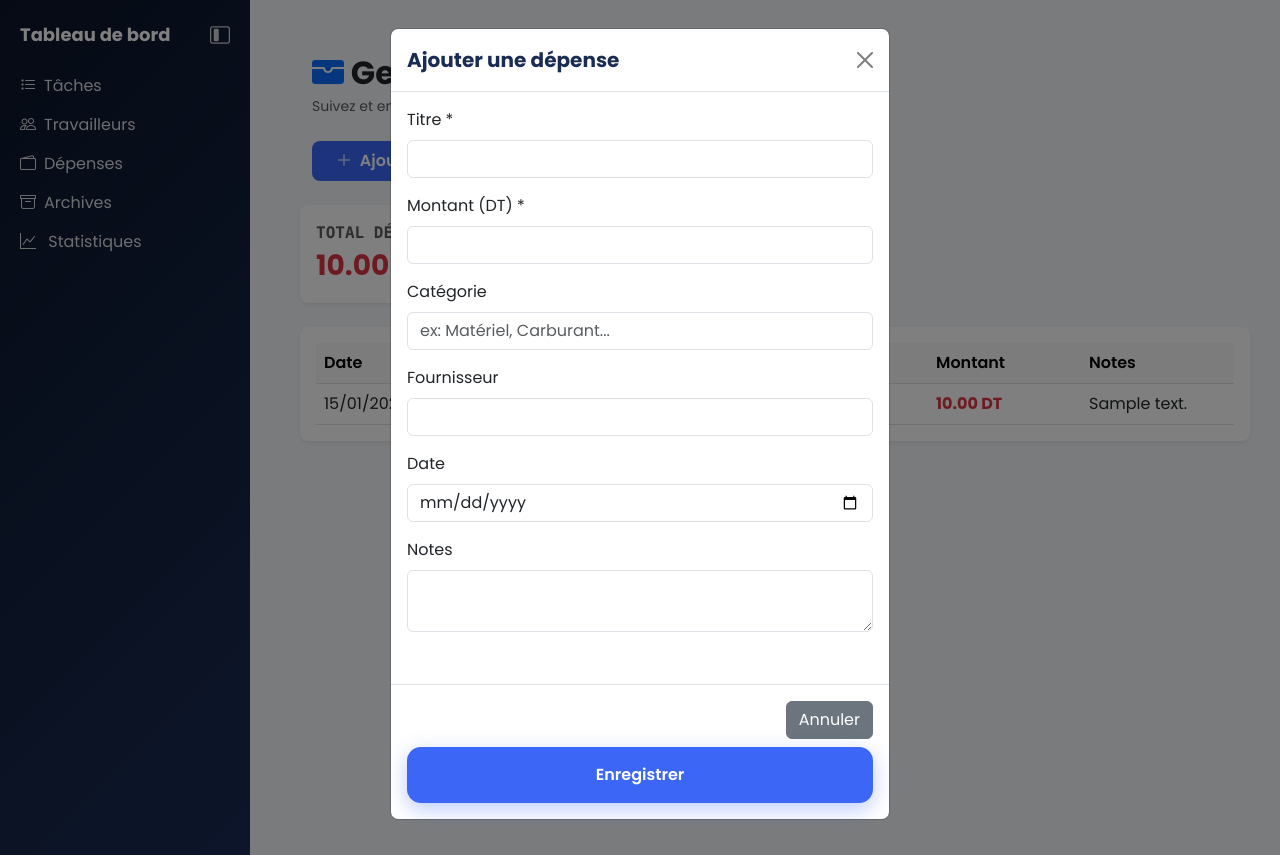
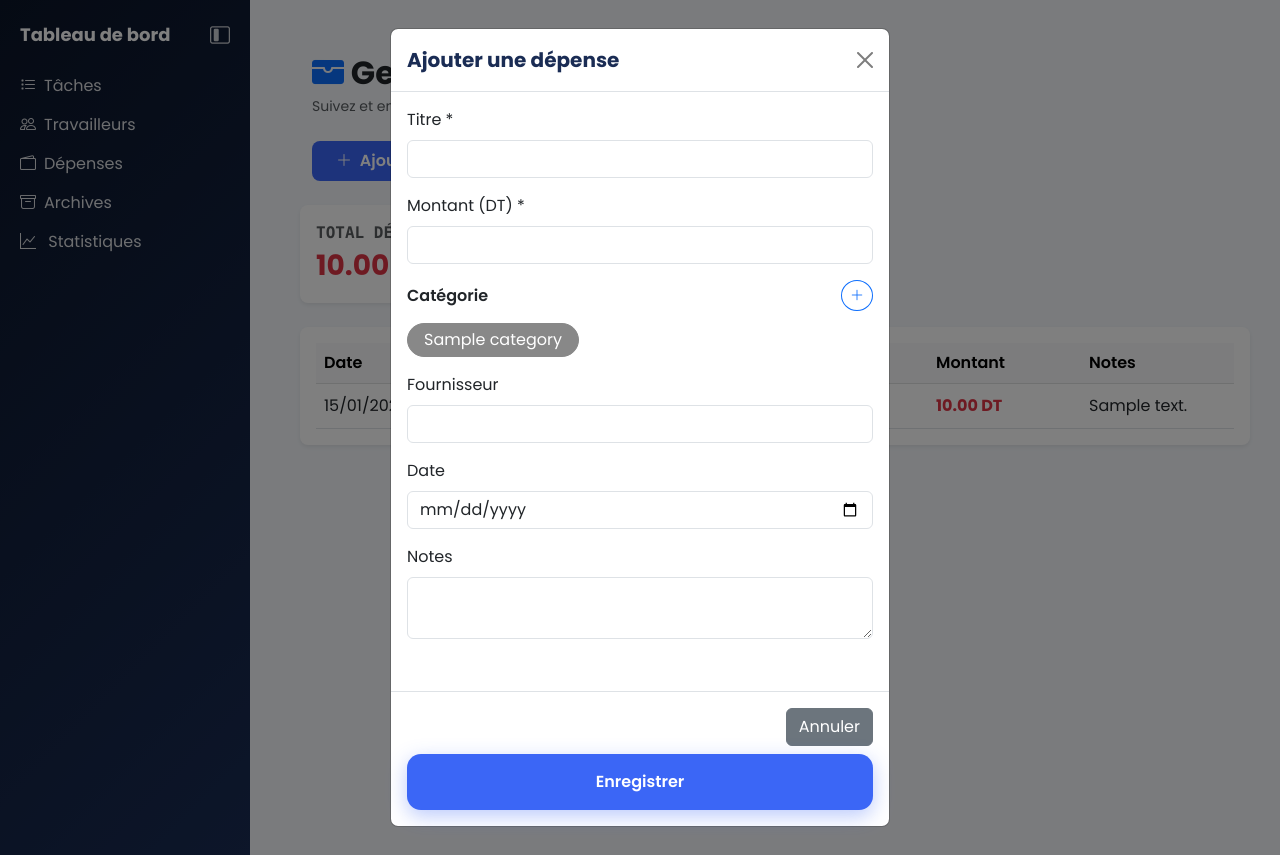
Before and after one commit to maramtemime/business-management-app, a Flask app: page /depenses in a window 1280 px wide, after a click on "Ajouter une dépense". Run offline with Flask 3, Linux system fonts and the light colour scheme; tables that the repository leaves empty hold one stand-in row (values such as "Sample post").

Commit message:
fix duplicate /depenses route and add expense categorie management

```diff
--- a/app.py
+++ b/app.py
@@ -159,6 +159,12 @@ class Expense(db.Model):
 
     def __repr__(self):
         return f'<Expense {self.title} - {self.amount} DT>'
+
+class Category(db.Model):
+    __tablename__ = 'category'
+    id = db.Column(db.Integer, primary_key=True)
+    name = db.Column(db.String(50), unique=True, nullable=False)
+    color = db.Column(db.String(20), nullable=False, default="#6c757d")
 
 # --- ROUTES ---
 @app.route("/", methods=["GET", "POST"])
@@ -773,6 +779,19 @@ def update_payment_note():
 
 @app.route('/depenses', methods=['GET', 'POST'])
 def depenses():
+    # Pre-populate default categories if none exist
+    default_categories = [
+        {'name': 'Matériaux', 'color': '#0d6efd'},
+        {'name': 'Transport', 'color': '#fd7e14'},
+        {'name': 'Outillage', 'color': '#198754'},
+        {'name': 'Carburant', 'color': '#dc3545'},
+        {'name': 'Autre', 'color': '#6c757d'}
+    ]
+    if Category.query.count() == 0:
+        for cat in default_categories:
+            db.session.add(Category(name=cat['name'], color=cat['color']))
+        db.session.commit()
+
     if request.method == 'POST':
         title = request.form.get('title', '').strip()
         category = request.form.get('category', '').strip()
@@ -804,10 +823,26 @@ def depenses():
             db.session.commit()
             return redirect(url_for('depenses'))
 
+    categories = Category.query.all()
+    categories_dict = {cat.name: cat.color for cat in categories}
     expenses = Expense.query.order_by(Expense.date.desc()).all()
     total_expenses = sum(e.amount for e in expenses)
-    return render_template('depenses.html', expenses=expenses, total_expenses=total_expenses)
 
+    return render_template('depenses.html', expenses=expenses, total_expenses=total_expenses, categories=categories, categories_dict=categories_dict)
+
+@app.route('/add_category', methods=['POST'])
+def add_category():
+    name = request.form.get('category_name', '').strip()
+    color = request.form.get('category_color', '#0d6efd').strip()
+
+    if name:
+        existing = Category.query.filter_by(name=name).first()
+        if not existing:
+            new_cat = Category(name=name, color=color)
+            db.session.add(new_cat)
+            db.session.commit()
+
+    return redirect(url_for('depenses'))
 
 if __name__ == "__main__":
     with app.app_context():
--- a/templates/depenses.html
+++ b/templates/depenses.html
@@ -43,7 +43,11 @@
                     <tr>
                         <td>{{ expense.date.strftime('%d/%m/%Y') }}</td>
                         <td class="fw-semibold">{{ expense.title }}</td>
-                        <td><span class="badge bg-secondary">{{ expense.category }}</span></td>
+                        <td>
+                            <span class="badge rounded-pill text-white px-3 py-2" style="background-color: {{ categories_dict.get(expense.category, '#6c757d') }};">
+                                {{ expense.category }}
+                            </span>
+                        </td>
                         <td>{{ expense.vendor or '-' }}</td>
                         <td class="fw-bold text-danger">{{ "%.2f"|format(expense.amount) }} DT</td>
                         <td>{{ expense.notes or '-' }}</td>
@@ -77,10 +81,33 @@
                         <label class="form-label">Montant (DT) *</label>
                         <input type="number" step="0.01" name="amount" class="form-control" required>
                     </div>
+
+                    <!-- Interactive Pill List Category Field -->
                     <div class="mb-3">
-                        <label class="form-label">Catégorie</label>
-                        <input type="text" name="category" class="form-control" placeholder="ex: Matériel, Carburant...">
+                        <div class="d-flex align-items-center justify-content-between mb-2">
+                            <label class="form-label mb-0 fw-semibold">Catégorie</label>
+                            <button type="button" class="btn btn-sm btn-outline-primary rounded-circle" data-bs-toggle="modal" data-bs-target="#addCategoryModal" title="Créer une catégorie">
+                                <i class="bi bi-plus-lg"></i>
+                            </button>
+                        </div>
+
+                        <input type="hidden" name="category" id="selected_category" value="Matériaux">
+
+                        <div class="d-flex flex-wrap gap-2 pt-1" id="categoryPillContainer">
+                            {% for cat in categories %}
+                            <button type="button"
+                                    class="category-pill btn rounded-pill border px-3 py-1 text-dark d-flex align-items-center gap-2 {% if loop.first %}active-pill{% endif %}"
+                                    data-category-name="{{ cat.name }}"
+                                    data-color="{{ cat.color }}"
+                                    style="border-color: {{ cat.color }} !important; {% if loop.first %}background-color: {{ cat.color }}; color: white !important;{% endif %}"
+                                    onclick="selectCategory(this)">
+                                <span class="dot-indicator" style="width: 8px; height: 8px; border-radius: 50%; background-color: {{ cat.color }}; display: {% if loop.first %}none{% else %}inline-block{% endif %};"></span>
+                                <span>{{ cat.name }}</span>
+                            </button>
+                            {% endfor %}
+                        </div>
                     </div>
+
                     <div class="mb-3">
                         <label class="form-label">Fournisseur</label>
                         <input type="text" name="vendor" class="form-control">
@@ -102,4 +129,53 @@
         </div>
     </div>
 </div>
+
+<!-- Modal to Add New Category -->
+<div class="modal fade" id="addCategoryModal" tabindex="-1" aria-hidden="true">
+    <div class="modal-dialog modal-sm">
+        <div class="modal-content">
+            <div class="modal-header">
+                <h6 class="modal-title fw-bold">Nouvelle Catégorie</h6>
+                <button type="button" class="btn-close" data-bs-dismiss="modal" aria-label="Close"></button>
+            </div>
+            <form action="{{ url_for('add_category') }}" method="POST">
+                <div class="modal-body">
+                    <div class="mb-3">
+                        <label class="form-label">Nom de catégorie *</label>
+                        <input type="text" name="category_name" class="form-control" placeholder="ex: Transport" required>
+                    </div>
+                    <div class="mb-3">
+                        <label class="form-label">Couleur de représentation</label>
+                        <input type="color" name="category_color" class="form-control form-control-color w-100" value="#0d6efd">
+                    </div>
+                </div>
+                <div class="modal-footer">
+                    <button type="submit" class="btn btn-primary btn-sm">Ajouter</button>
+                </div>
+            </form>
+        </div>
+    </div>
+</div>
+
+<script>
+function selectCategory(buttonElement) {
+    const selectedName = buttonElement.getAttribute('data-category-name');
+    const selectedColor = buttonElement.getAttribute('data-color');
+
+    document.getElementById('selected_category').value = selectedName;
+
+    document.querySelectorAll('.category-pill').forEach(btn => {
+        const color = btn.getAttribute('data-color');
+        btn.style.backgroundColor = 'transparent';
+        btn.style.color = '#212529';
+        const dot = btn.querySelector('.dot-indicator');
+        if (dot) dot.style.display = 'inline-block';
+    });
+
+    buttonElement.style.backgroundColor = selectedColor;
+    buttonElement.style.color = '#ffffff';
+    const activeDot = buttonElement.querySelector('.dot-indicator');
+    if (activeDot) activeDot.style.display = 'none';
+}
+</script>
 {% endblock %}
```
